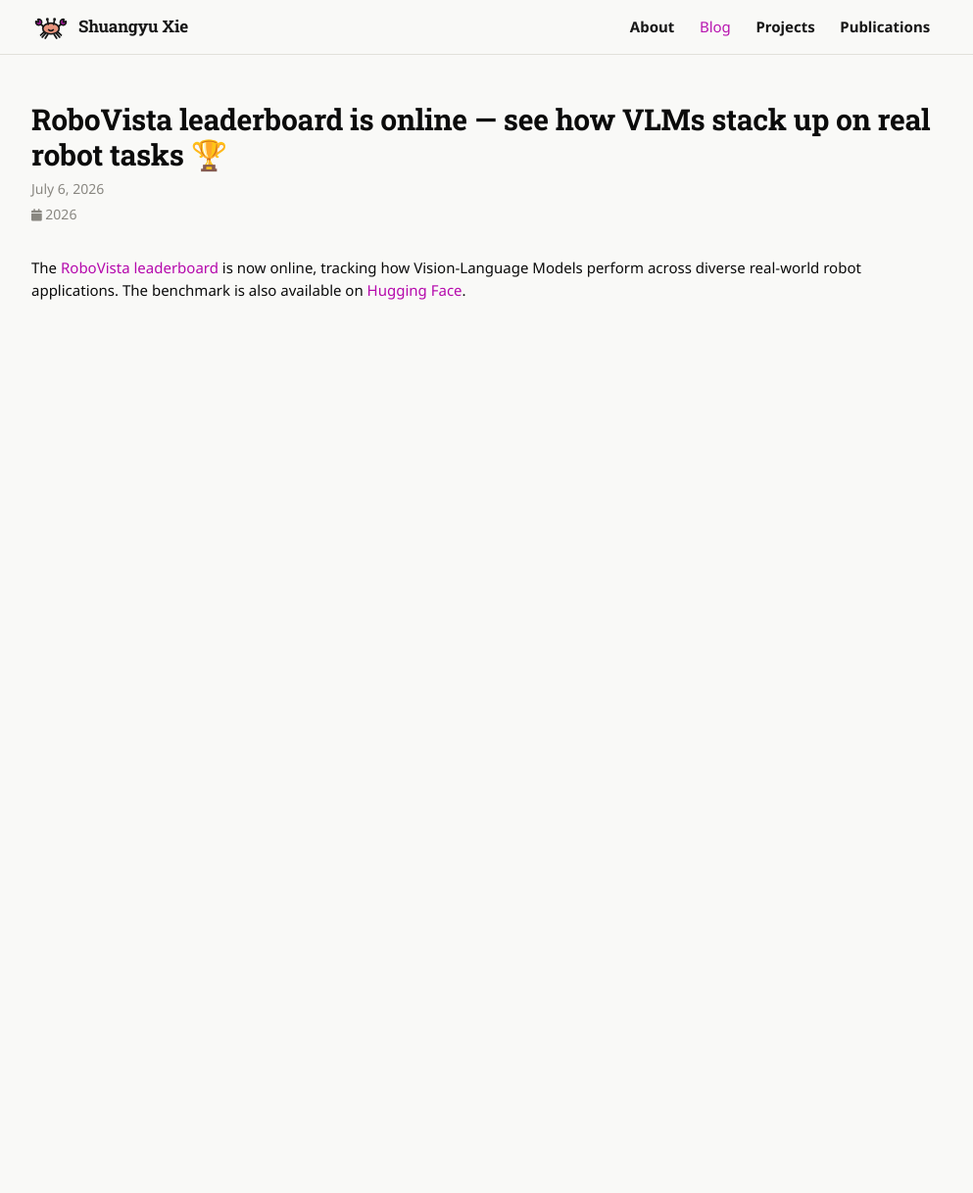
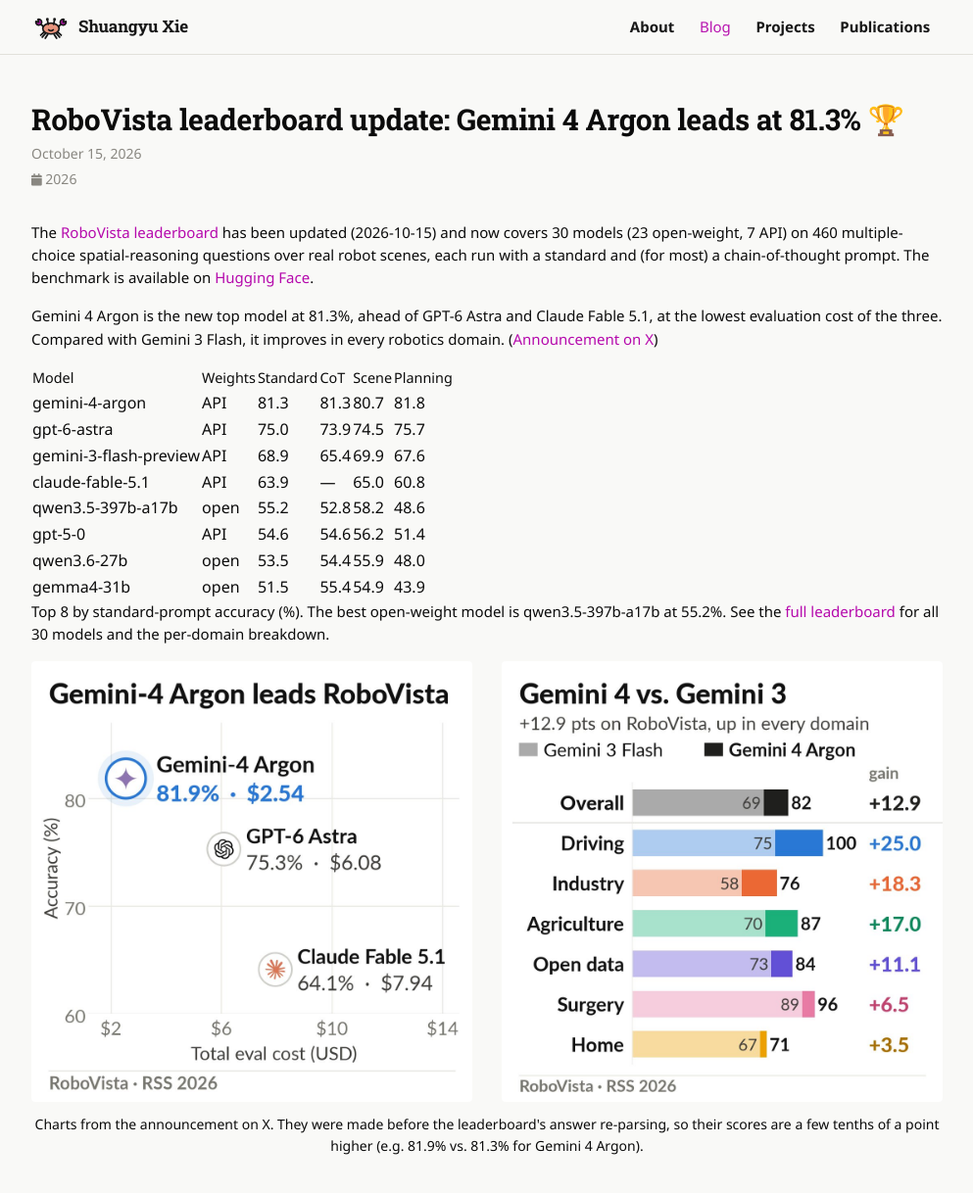
Before and after one commit to ehehee/ehehee.github.io, a Jekyll site: the page built from _posts/2026-10-15-robovista-leaderboard.md, in a window 1280 px wide and 1274 px high. Shown: the top 1218 px of the window at 98% size, without its empty margins (143-1136 px from the left). Built offline with Jekyll 4.4.1, drawn with Linux system fonts in a browser that asks for light colours; full-size pictures stand in for the smaller copies a plugin makes; comment, search, counter and statistics services are not loaded; a style sheet for code colours, icons or effects is not loaded.

Commit message:
Add GaP (CoRL 2026 Spotlight), RoboVista Oct update, and RoboVista refs in harness post
- News item, research highlight, and selected publication for GaP
- RoboVista leaderboard post updated with 2026-10-15 results and charts
- Open Gemini Harness post cites RoboVista results with a references list

Co-Authored-By: Claude Opus 5.5 <noreply@anthropic.com>

```diff
--- a/_posts/2026-07-06-robovista-leaderboard.md
+++ /dev/null
@@ -1,9 +0,0 @@
----
-layout: post
-title: "RoboVista leaderboard is online — see how VLMs stack up on real robot tasks 🏆"
-date: 2026-07-06
-external_url: https://berkeleyautomation.github.io/robovista/leaderboard.html
-related_posts: false
----
-
-The [RoboVista leaderboard](https://berkeleyautomation.github.io/robovista/leaderboard.html) is now online, tracking how Vision-Language Models perform across diverse real-world robot applications. The benchmark is also available on [Hugging Face](https://huggingface.co/datasets/sy-xie/robovista).
--- /dev/null
+++ b/_posts/2026-10-15-robovista-leaderboard.md
@@ -0,0 +1,37 @@
+---
+layout: post
+title: "RoboVista leaderboard update: Gemini 4 Argon leads at 81.3% 🏆"
+date: 2026-10-15
+external_url: https://berkeleyautomation.github.io/robovista/leaderboard.html
+related_posts: false
+description: "The October 2026 RoboVista update: 30 VLMs evaluated on real robot tasks, led by Gemini 4 Argon."
+---
+
+The [RoboVista leaderboard](https://berkeleyautomation.github.io/robovista/leaderboard.html) has been updated (2026-10-15) and now covers **30 models** (23 open-weight, 7 API) on 460 multiple-choice spatial-reasoning questions over real robot scenes, each run with a standard and (for most) a chain-of-thought prompt. The benchmark is available on [Hugging Face](https://huggingface.co/datasets/sy-xie/robovista).
+
+**Gemini 4 Argon is the new top model at 81.3%**, ahead of GPT-6 Astra and Claude Fable 5.1, at the lowest evaluation cost of the three. Compared with Gemini 3 Flash, it improves in every robotics domain. ([Announcement on X](https://x.com/Shuangyu0_0Xie/status/2110772438619308517))
+
+| Model | Weights | Standard | CoT | Scene | Planning |
+| --- | --- | --- | --- | --- | --- |
+| gemini-4-argon | API | **81.3** | 81.3 | 80.7 | 81.8 |
+| gpt-6-astra | API | 75.0 | 73.9 | 74.5 | 75.7 |
+| gemini-3-flash-preview | API | 68.9 | 65.4 | 69.9 | 67.6 |
+| claude-fable-5.1 | API | 63.9 | — | 65.0 | 60.8 |
+| qwen3.5-397b-a17b | open | 55.2 | 52.8 | 58.2 | 48.6 |
+| gpt-5-0 | API | 54.6 | 54.6 | 56.2 | 51.4 |
+| qwen3.6-27b | open | 53.5 | 54.4 | 55.9 | 48.0 |
+| gemma4-31b | open | 51.5 | 55.4 | 54.9 | 43.9 |
+
+Top 8 by standard-prompt accuracy (%). The best open-weight model is qwen3.5-397b-a17b at 55.2%. See the [full leaderboard](https://berkeleyautomation.github.io/robovista/leaderboard.html) for all 30 models and the per-domain breakdown.
+
+<div class="row mt-3">
+  <div class="col-sm-6 mt-3 mt-md-0">
+    <img class="img-fluid rounded" src="{{ '/assets/img/robovista/argon-accuracy-cost.jpg' | relative_url }}" alt="Accuracy versus total eval cost: Gemini-4 Argon, GPT-6 Astra, Claude Fable 5.1" loading="lazy">
+  </div>
+  <div class="col-sm-6 mt-3 mt-md-0">
+    <img class="img-fluid rounded" src="{{ '/assets/img/robovista/gemini4-vs-gemini3-domains.jpg' | relative_url }}" alt="Gemini 4 Argon versus Gemini 3 Flash accuracy in each robotics domain" loading="lazy">
+  </div>
+</div>
+<div class="caption">
+  Charts from the announcement on X. They were made before the leaderboard's answer re-parsing, so their scores are a few tenths of a point higher (e.g. 81.9% vs. 81.3% for Gemini 4 Argon).
+</div>
```
Also changed, not shown: _bibliography/papers.bib (+13 -0 lines), _news/announcement_8.md (added, +8 -0 lines), _pages/about.md (+2 -0 lines), blog/open-gemini-harness/index.html (+5 -2 lines), assets/img/publication_preview/gap.jpg (added), assets/img/robovista/argon-accuracy-cost.jpg (added), assets/img/robovista/gemini4-vs-gemini3-domains.jpg (added).
